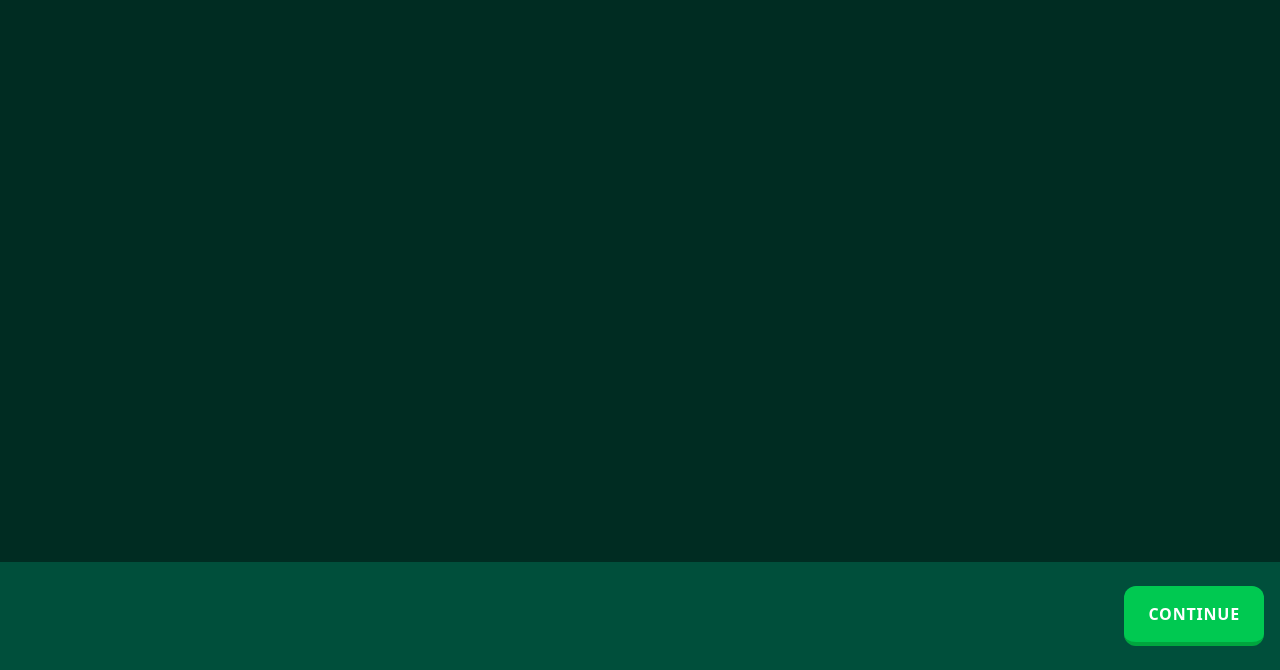
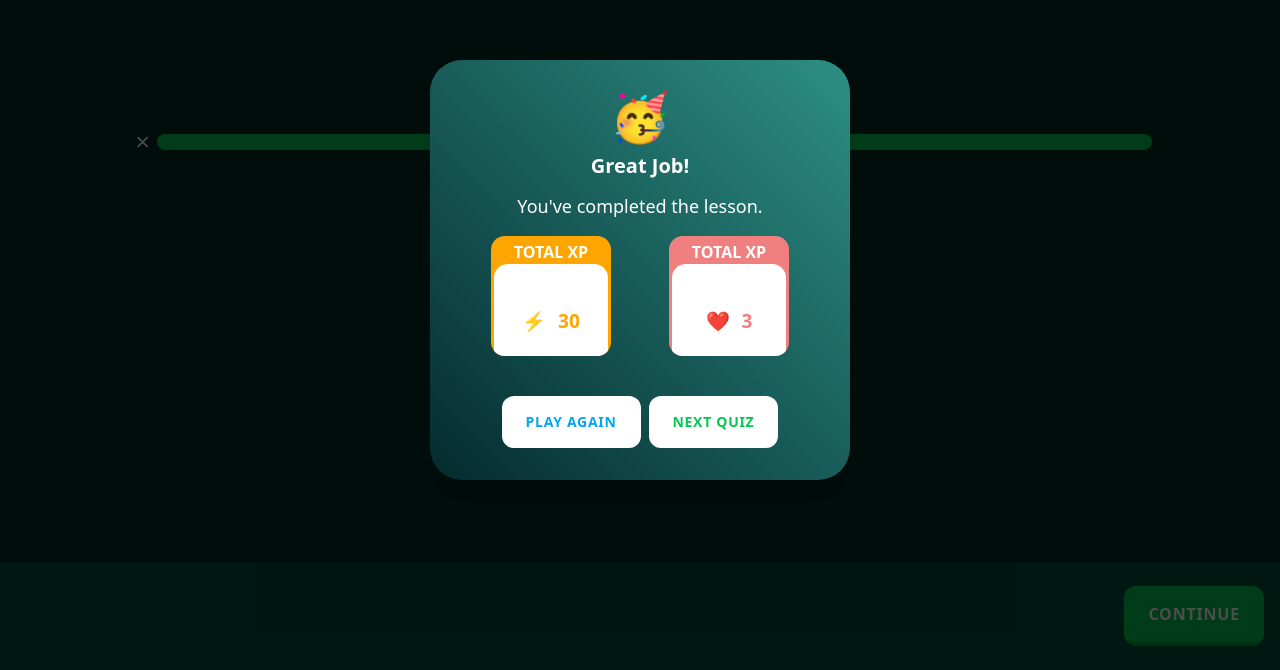
Before and after one commit to Sudhanshusingh315/duolingo-clone, a React (Vite) app in the folder frontend/: page /lessonQuiz/1 in a window 1280 px wide. Shown: the part 130-800 px from the top of the page. Built offline with nearby package versions, Linux system fonts and the light colour scheme; no server answers.

Commit message:
lesson modal setup and css

```diff
--- /dev/null
+++ b/frontend/src/components/Modals/LessonReviewModal.jsx
@@ -0,0 +1,53 @@
+import { CirclePlus, Cross } from "lucide-react";
+import "./styles.css";
+export default function LessonReviewModal({ show, setShow }) {
+    return (
+        show && (
+            <div className="dialog">
+                <div className="dialog-content shadow-xl">
+                    <div className="grid gap-3">
+                        <p className="text-5xl">🥳</p>
+                        <h2 className="text-xl font-semibold">Great Job!</h2>
+                        <h3 className="text-lg">
+                            You've completed the lesson.
+                        </h3>
+                    </div>
+                    {/* lesson stats */}
+                    <div className="lesson-stats">
+                        <div className="stat-box">
+                            {/* total xp*/}
+                            TOTAL XP
+                            <div className="sub-stat-box">
+                                <p>⚡</p>
+                                <p>30</p>
+                            </div>
+                        </div>
+
+                        <div className="stat-box" type="heart">
+                            {/* total xp*/}
+                            TOTAL XP
+                            <div className="sub-stat-box" type="heart">
+                                <p>❤️</p>
+                                <p>3</p>
+                            </div>
+                        </div>
+                    </div>
+                    <div className="mt-10 flex justify-center items-center gap-2">
+                        <button
+                            className="button text-sm"
+                            variant="primary-outline"
+                        >
+                            Play again
+                        </button>
+                        <button
+                            variant="secondary-outline"
+                            className="button text-sm"
+                        >
+                            Next Quiz
+                        </button>
+                    </div>
+                </div>
+            </div>
+        )
+    );
+}
--- /dev/null
+++ b/frontend/src/components/Modals/styles.css
@@ -0,0 +1,58 @@
+.dialog {
+    position: fixed;
+    inset: 0;
+    background-color: rgba(0, 0, 0, 0.7);
+    width: 100%;
+    /* display */
+    display: grid;
+    place-content: center;
+}
+
+.dialog-content {
+    padding: 2rem;
+    aspect-ratio: 1/1;
+    color: white;
+    text-align: center;
+    background: linear-gradient(45deg, var(--clr-1), var(--clr-4));
+    border-radius: 2rem;
+}
+
+.lesson-stats {
+    display: flex;
+    justify-content: space-around;
+    align-items: center;
+    margin-top: 1rem;
+}
+
+.stat-box {
+    width: 7.5rem;
+    aspect-ratio: 1/1;
+    background-color: orange;
+    text-align: center;
+    color: white;
+    font-weight: 800;
+    border-radius: 0.87em;
+    padding-top: 0.25rem;
+    overflow: hidden;
+}
+
+.sub-stat-box {
+    display: flex;
+    justify-content: center;
+    align-items: center;
+    gap: 0.75rem;
+    background-color: white;
+    color: orange;
+    width: 95%;
+    margin-inline: auto;
+    aspect-ratio: 1/1;
+    border-radius: inherit;
+    font-size: 1.2rem;
+}
+
+.stat-box[type="heart"] {
+    background-color: lightcoral;
+}
+.sub-stat-box[type="heart"] {
+    color: lightcoral;
+}
--- a/frontend/src/components/Quizes/DragAndDrop.jsx
+++ b/frontend/src/components/Quizes/DragAndDrop.jsx
@@ -59,7 +59,7 @@ export default function DragDropSortGame({ data }) {
             <div className="my-4 text-center text-xl font-semibold text-white">
                 Go ahead put 'em where they belong
             </div>
-            <div className="flex gap-2 w-full flex-wrap">
+            <div className="flex gap-2 w-full flex-wrap content-center ">
                 {dragWords?.map((element, index) => {
                     return (
                         <p
@@ -75,7 +75,7 @@ export default function DragDropSortGame({ data }) {
                     );
                 })}
             </div>
-            <div className="flex gap-2 mt-8 justify-evenly items-center ">
+            <div className="flex gap-2 mt-8 justify-evenly items-center flex-wrap ">
                 {userAnswerDragAndDrop &&
                     Object?.keys(userAnswerDragAndDrop)?.map(
                         (element, index) => {
--- a/frontend/src/pages/main/Lesson.jsx
+++ b/frontend/src/pages/main/Lesson.jsx
@@ -1,13 +1,14 @@
 import axios from "axios";
-import { useContext, useEffect, useState } from "react";
-import { useParams } from "react-router-dom";
+import { useContext, useEffect, useRef, useState } from "react";
+import { useNavigate, useParams } from "react-router-dom";
 import { constantsConfig, lessonType } from "../../constants";
 import DragDropSortGame from "../../components/Quizes/DragAndDrop";
 import MatchGrid from "../../components/Quizes/MatchGrid";
 import MemoryMatch from "../../components/Quizes/MemoryMatch";
 import { ObjectiveType } from "../../components/Quizes/ObjectiveType";
 import { LessonContext } from "../../context/lessonContext";
-import { Check } from "lucide-react";
+import { Check, Plus } from "lucide-react";
+import LessonReviewModal from "../../components/Modals/LessonReviewModal";
 const componentMap = {
     [lessonType.MATCH]: MatchGrid,
     [lessonType.MEMORYGAME]: MemoryMatch,
@@ -28,11 +29,16 @@ export default function Lesson() {
         setIsCorrectAnswer,
         moveToNext,
         setMoveToNext,
+        setUserAnswerMatch,
+        setUserAnswerMemoryMatch,
+        setUserAnswerDragAndDrop,
     } = useContext(LessonContext);
     let { lessonId } = useParams();
-
+    const answerProgressRef = useRef(0);
+    const [showLessonReviewModal, setShowLessonReviewModal] = useState(true);
+    let navigate = useNavigate();
     // state determining the answers;
-
+    answerProgressRef.current = (currentIndex / quizzes?.length) * 100;
     useEffect(() => {
         (async () => {
             const { data } = await axios({
@@ -51,17 +57,48 @@ export default function Lesson() {
         // the progress and, move the user to the next
 
         // modal or next page?   hmmm
-
+        if (currentIndex === quizzes?.length - 1) {
+            setShowLessonReviewModal(true);
+            return;
+        }
         setCurrentIndex((prev) => prev + 1);
         setMoveToNext(false);
         setIsCorrectAnswer(null);
     };
 
+    const cancleQuiz = () => {
+        // reset all the state and move back;
+        setUserAnswer(null);
+        setUserAnswerMatch(null);
+        setUserAnswerMatch(null);
+        setUserAnswerDragAndDrop(null);
+        navigate(-1);
+    };
+
     const currentQuiz = quizzes && quizzes[currentIndex];
     const QuizComponent = componentMap[currentQuiz?.quizType];
     return (
-        <div className="w-full min-h-screen flex justify-center items-center bg-emerald-950">
-            <div>{QuizComponent && <QuizComponent data={currentQuiz} />}</div>
+        <>
+            <div className="w-full min-h-screen flex flex-col justify-evenly items-center bg-emerald-950">
+                <div className="w-[80%] max-w-[900] mx-auto flex items-center">
+                    <Plus
+                        className="rotate-45 rounded-full p-1 hover:bg-green-300/80 "
+                        color="white"
+                        size={30}
+                        onClick={cancleQuiz}
+                    />
+                    <div className="bg-green-400/20 rounded-full h-4 w-full ">
+                        <div
+                            className="bg-green-500 rounded-full h-full transition-all 500ms ease-out"
+                            style={{
+                                width: `${answerProgressRef.current}%`,
+                            }}
+                        ></div>
+                    </div>
+                </div>
+                <div>
+                    {QuizComponent && <QuizComponent data={currentQuiz} />}
+                </div>
                 <div
                     className={`flex flex-col justify-center items-center w-full text-white fixed bottom-0 bg-emerald-900 py-6 px-4`}
                 >
@@ -79,7 +116,9 @@ export default function Lesson() {
                                         size={30}
                                         strokeWidth={6}
                                         color={
-                                        isCorrectAnswer ? "lightgreen" : "red"
+                                            isCorrectAnswer
+                                                ? "lightgreen"
+                                                : "red"
                                         }
                                     />
                                 </div>
@@ -108,5 +147,11 @@ export default function Lesson() {
                     </div>
                 </div>
             </div>
+            {/* finish lesson modal */}
+            <LessonReviewModal
+                show={showLessonReviewModal}
+                setShow={setShowLessonReviewModal}
+            />
+        </>
     );
 }
```
Also changed, not shown: 2 other files (tests, documents, lock files or other folders). Lines whose indentation alone changed are shown as unchanged.
